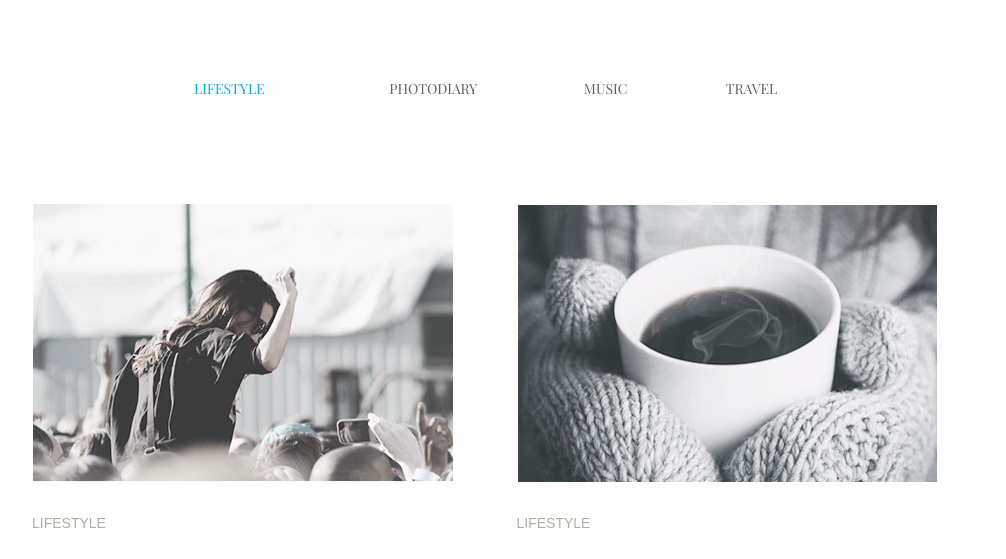
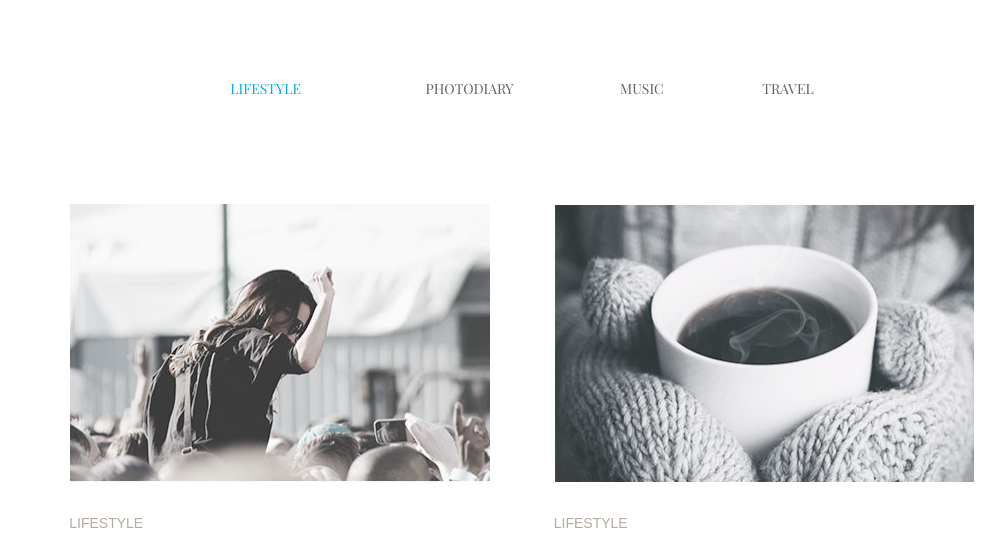
Before and after one commit to lyo-n/lyo-n-03.github.io, a plain HTML site: page index.html in a window 1280 px wide. Shown: the top 559 px of the page, without its empty margins (118-1124 px from the left). Drawn offline with nearby package versions, Linux system fonts and the light colour scheme.

Commit message:
module-03.io/01

```diff
--- a/CSS/styles.css
+++ b/CSS/styles.css
@@ -6,7 +6,16 @@ body {
   font-family: "Playfair Display", serif;
   font-size: 14px;
   line-height: 24px;
+  text-align: center;
 }
+
+.wrapper {
+  position: relative;
+  margin: 0 auto;
+  width: 1200px;
+  display: block;
+}
+
 .nav {
   font-size: 14px;
   list-style: none;
@@ -22,7 +31,6 @@ body {
   display: inline-block;
 }
 .menu-link-1 {
-  margin-left: 312px;
   margin-right: 121px;
 }
 .menu-link-2 {
@@ -37,19 +45,11 @@ body {
   color: #626262;
 }
 .nav a {
-  font-weight: 400;
-  /* color: #626262; */
   text-transform: uppercase;
   text-decoration: none;
   line-height: 24px;
 }
-.filling {
-  margin: 0;
-  padding: 0;
-}
-.filling-list {
-  margin-left: 150px;
-}
+
 .filling-1,
 .filling-2,
 .filling-3,
@@ -62,43 +62,38 @@ body {
 img {
   display: block;
 }
+
 .filling-1 {
   box-sizing: border-box;
   width: 421px;
-  height: 477px;
   margin-bottom: 135px;
 }
 .filling-2 {
   box-sizing: border-box;
   width: 421px;
-  height: 477px;
   margin-left: 60px;
   margin-bottom: 135px;
 }
 .filling-3 {
   box-sizing: border-box;
   width: 421px;
-  height: 477px;
   margin-bottom: 135px;
   margin-left: 0;
 }
 .filling-4 {
   box-sizing: border-box;
   width: 421px;
-  height: 477px;
   margin-left: 60px;
   margin-bottom: 135px;
 }
 .filling-5 {
   box-sizing: border-box;
   width: 421px;
-  height: 477px;
   margin-bottom: 135px;
 }
 .filling-6 {
   box-sizing: border-box;
   width: 421px;
-  height: 477px;
   margin-left: 60px;
   margin-bottom: 135px;
 }
@@ -117,12 +112,14 @@ img {
   padding-top: 46px;
 }
 .filling h3 {
+  text-align: left;
   color: #626262;
   font-size: 30px;
   line-height: 36px;
   padding-top: 35px;
 }
 .filling p {
+  text-align: left;
   color: #626262;
   font-size: 14px;
   line-height: 24px;
@@ -139,7 +136,6 @@ button {
   height: 60px;
 }
 .load-more {
-  margin-left: 507px;
   padding-bottom: 70px;
 }
 
--- a/index.html
+++ b/index.html
@@ -10,7 +10,7 @@
     <link rel="stylesheet" href="./CSS/styles.css" />
     <title>Document</title>
   </head>
-  <body>
+  <body class="wrapper">
     <h1 class="visually-hidden">My page</h1>
     <header class="header-pg">
       <nav>
@@ -50,8 +50,6 @@
               enim ad minim veniam, quis nostrud exercitation ullamco laboris
             </p>
           </li>
-        </ul>
-        <ul class="filling-list">
           <li class="filling-3">
             <img src="./IMG/3.jpg" alt="Lifestyle" width="421" height="278" />
             <p class="ubuntu">Photodiary</p>
@@ -72,8 +70,6 @@
               enim ad minim veniam, quis nostrud exercitation ullamco laboris
             </p>
           </li>
-        </ul>
-        <ul class="filling-list">
           <li class="filling-5">
             <img src="./IMG/5.jpg" alt="Lifestyle" width="421" height="278" />
             <p class="ubuntu">Lifestyle</p>
@@ -104,26 +100,3 @@
     </footer>
   </body>
 </html>
-
-<!-- <main class="wrapper">
-  <div class="box1">
-    <img src="./IMG/1.jpg" alt="Lifestyle" width="421" height="278" />
-    <p>LIFESTYLE</p>
-    <h2>More than just a music festival</h2>
-    <p>
-      Lorem ipsum dolor sit amet, consectetur adipisicing elit, sed do
-      eiusmod tempor incididunt ut labore et dolore magna aliqua. Ut enim ad
-      minim veniam, quis nostrud exercitation ullamco laboris
-    </p>
-  </div>
-  <div class="box1">
-    <img src="./IMG/2.jpg" alt="Lifestyle" width="421" height="278" />
-    <p>LIFESTYLE</p>
-    <h2>More than just a music festival</h2>
-    <p>
-      Lorem ipsum dolor sit amet, consectetur adipisicing elit, sed do
-      eiusmod tempor incididunt ut labore et dolore magna aliqua. Ut enim ad
-      minim veniam, quis nostrud exercitation ullamco laboris
-    </p>
-  </div>
-</main> -->
```
